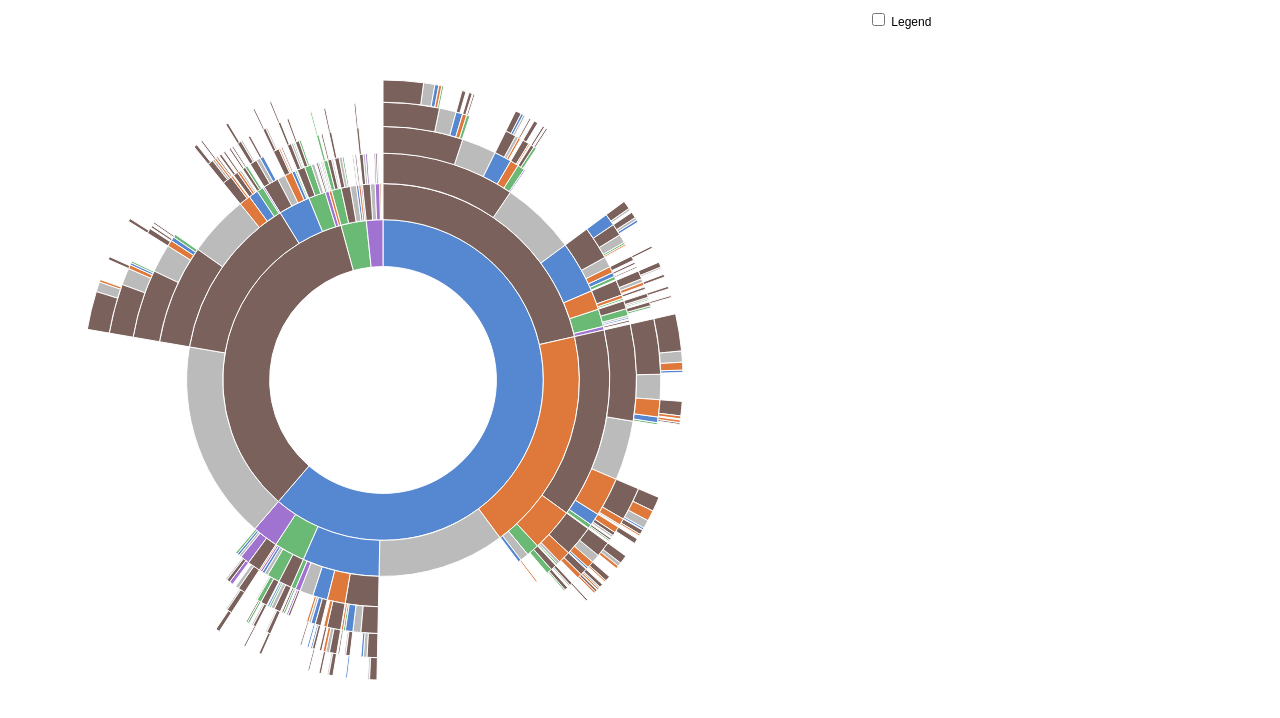
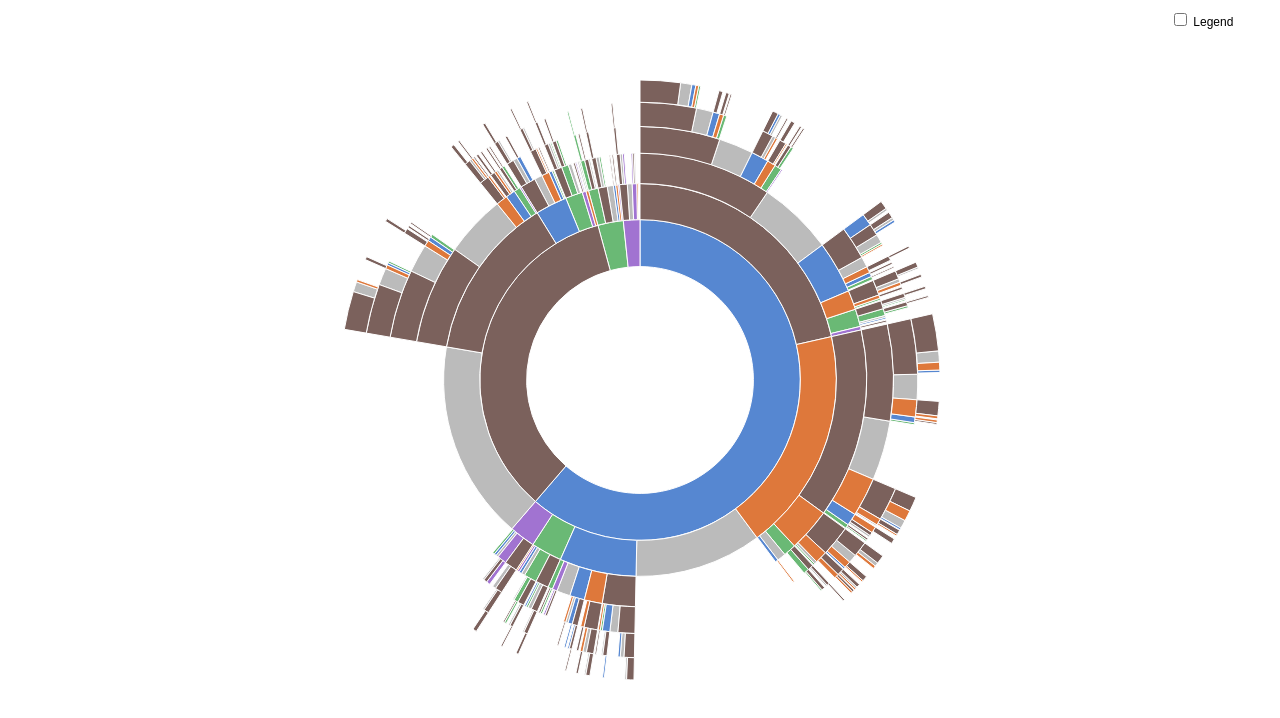
Before and after one commit to mojoaxel/d3-sunburst, a website: page examples/loadCsvFromFile.html in a window 1280 px wide. Drawn offline with nearby package versions, Linux system fonts and the light colour scheme.

Commit message:
minor style improvements

```diff
--- a/package.json
+++ b/package.json
@@ -1,6 +1,6 @@
 {
   "name": "d3-sunburst",
-  "version": "3.0.0",
+  "version": "3.1.0",
   "description": "Interactive sunburst chart based on d3.js",
   "main": "sunburst.js",
   "scripts": {
--- a/sunburst.css
+++ b/sunburst.css
@@ -3,19 +3,22 @@ body {
   font-size: 12px;
   font-weight: 400;
   background-color: #fff;
-  width: 960px;
-  height: 700px;
-  margin-top: 10px;
+  width: 100%;
+  height: 100%;
+  margin: 0;
+  padding: 0;
 }
 
 #main {
   float: left;
   width: 750px;
+  padding: 10px;
 }
 
 #sidebar {
   float: right;
   width: 100px;
+  padding: 10px;
 }
 
 #sequence {
@@ -33,7 +36,9 @@ body {
 }
 
 #chart {
-  position: relative;
+  left: 50%;
+  position: absolute;
+  margin-left: -375px;
 }
 
 #chart path {
@@ -42,7 +47,7 @@ body {
 
 #explanation {
   position: absolute;
-  top: 260px;
+  top: 280px;
   left: 305px;
   width: 140px;
   text-align: center;
--- a/sunburst.js
+++ b/sunburst.js
@@ -143,7 +143,7 @@
 		d3.select("#trail")
 			.style("visibility", "hidden");
 
-			// Deactivate all segments during transition.
+		// Deactivate all segments during transition.
 		d3.selectAll("path").on("mouseover", null);
 
 		// Transition each segment to full opacity and then reactivate it.
```
